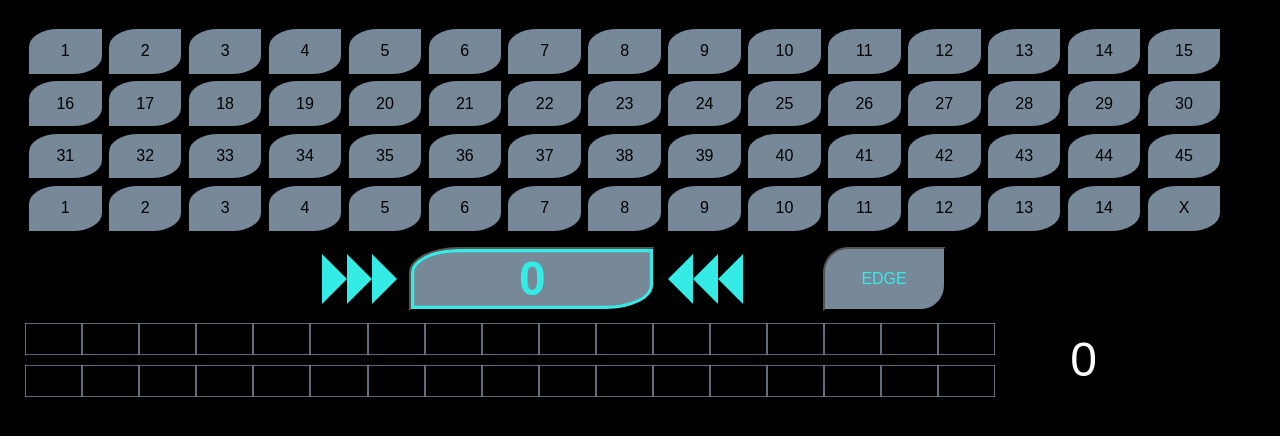
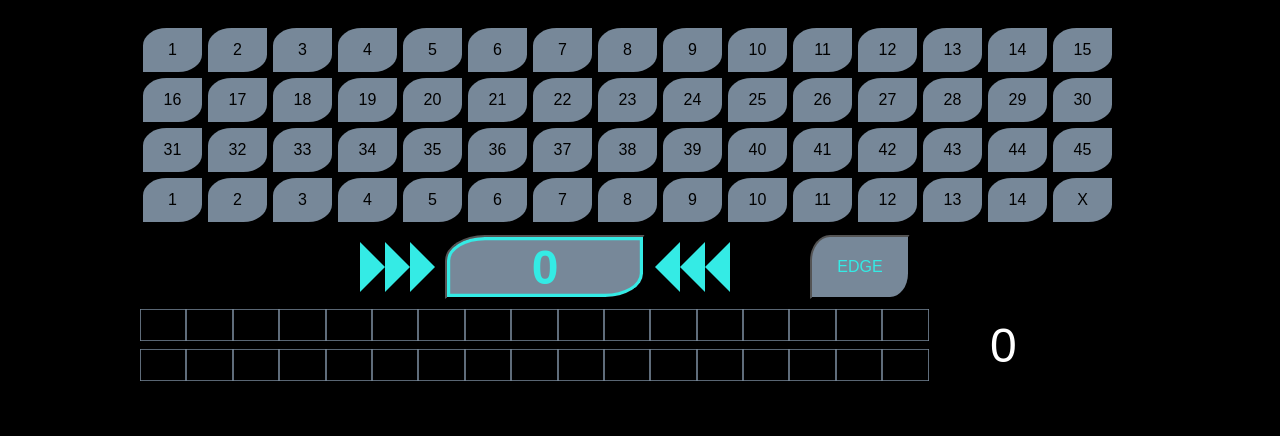
Before and after one commit to unrelatedName/Seipprun, an Angular app: page / in a window 1280 px wide. Shown: the top 436 px of the page. Built offline with nearby package versions, Linux system fonts and the light colour scheme.

Commit message:
2 files modified

```diff
--- a/src/app/app.component.html
+++ b/src/app/app.component.html
@@ -1,7 +1,11 @@
+<div #root style="display:flex;justify-content:center;">
+  <div style="width: 100%;max-width: 1000px;">
     <div>
       <div>
         <div
-    *ngFor="let number of [1, 2, 3, 4, 5, 6, 7, 8, 9, 10, 11, 12, 13, 14, 15]"
+          *ngFor="
+            let number of [1, 2, 3, 4, 5, 6, 7, 8, 9, 10, 11, 12, 13, 14, 15]
+          "
           class="box dice"
           [class.active]="number === dice"
         >
@@ -43,7 +47,11 @@
       >
         <div (click)="setLimit(number)">{{ number }}</div>
       </div>
-<div class="box limit" [class.active]="limit === 999" (click)="setLimit(999)">
+      <div
+        class="box limit"
+        [class.active]="limit === 999"
+        (click)="setLimit(999)"
+      >
         X
       </div>
       <div class="rollcontainer">
@@ -133,3 +141,5 @@
         <div class="handicap">{{ handicap }}</div>
       </div>
     </div>
+  </div>
+</div>
--- a/src/app/app.component.ts
+++ b/src/app/app.component.ts
@@ -37,7 +37,7 @@ export class AppComponent {
         this.roll();
         clearInterval(this.interval);
       }
-    }, 500);
+    }, 200);
   }
   stopTimer() {
     /*     this.timerCounter = 0;
```
Lines whose indentation alone changed are shown as unchanged.
